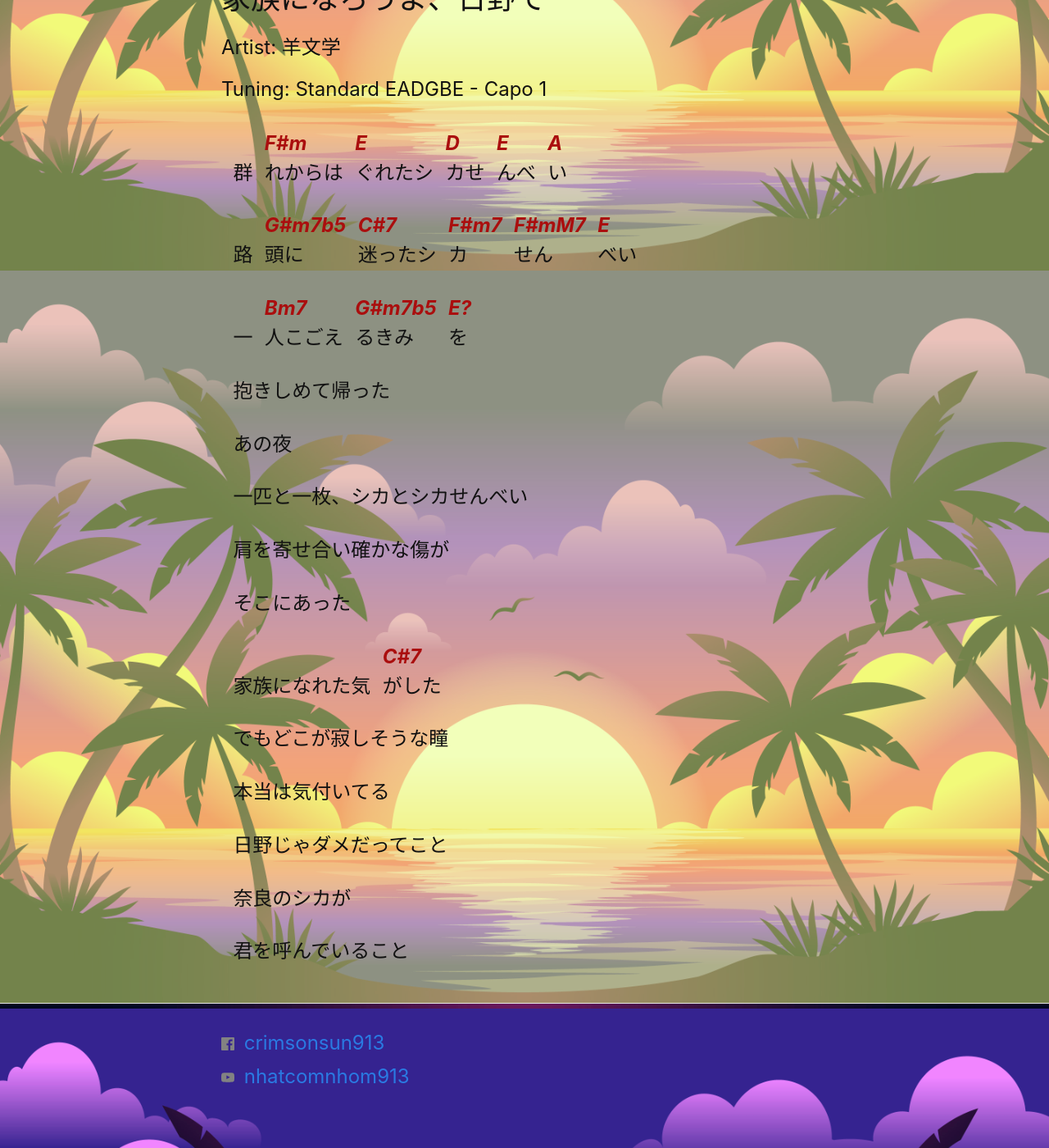
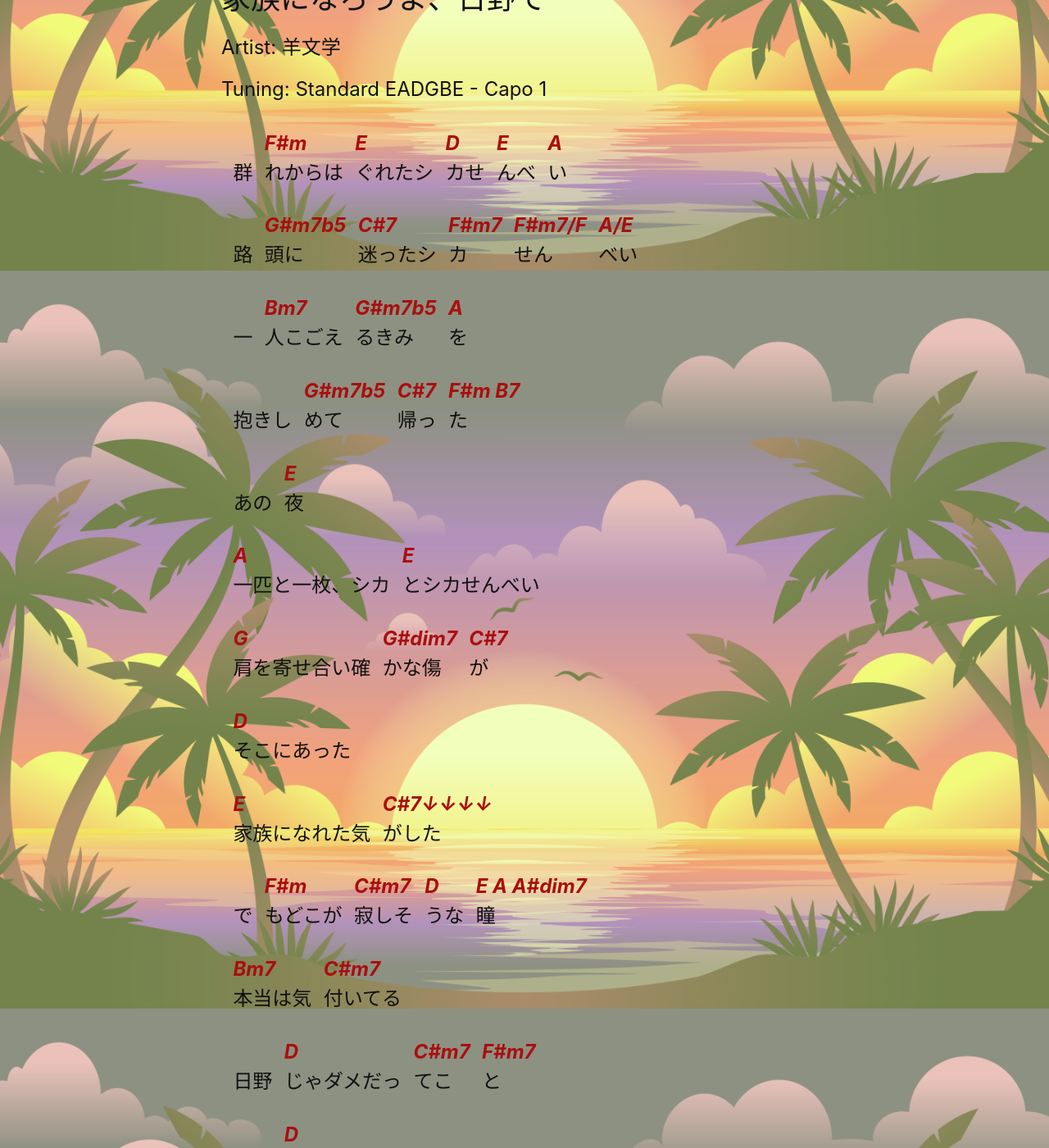
Before and after one commit to CrimsonSunTonic/CrimsonSunTonic.github.io, a Jekyll site: the page built from _posts/2024-7-25-ShikaNoKoEP4insertSong.markdown, in a window 1280 px wide and 1400 px high, scrolled down 570 px. Shown: the whole window at 82% size. Built offline with Jekyll 4.4.1, drawn with Linux system fonts in a browser that asks for light colours; some of the changed text lies outside the part shown.

Commit message:
update shika chord

```diff
--- a/_posts/2024-7-25-ShikaNoKoEP4insertSong.markdown
+++ b/_posts/2024-7-25-ShikaNoKoEP4insertSong.markdown
@@ -9,18 +9,18 @@ youtube: "https://www.youtube.com/embed/_IlO7xuwalg"
 ---
 
 群[F#m]れからは[E]ぐれたシ[D]カせ[E]んべ[A]い
-路[G#m7b5]頭に[C#7]迷ったシ[F#m7]カ[F#mM7]せん[E]べい
-一[Bm7]人こごえ[G#m7b5]るきみ[E?]を
-抱きしめて帰った
-あの夜
+路[G#m7b5]頭に[C#7]迷ったシ[F#m7]カ[F#m7/F]せん[A/E]べい
+一[Bm7]人こごえ[G#m7b5]るきみ[A]を
+抱きし[G#m7b5]めて[C#7]帰っ[F#m B7]た
+あの[E]夜
 
-一匹と一枚、シカとシカせんべい
-肩を寄せ合い確かな傷が
-そこにあった
-家族になれた気[C#7]がした
+[A]一匹と一枚、シカ[E]とシカせんべい
+[G]肩を寄せ合い確[G#dim7]かな傷[C#7]が
+[D]そこにあった
+[E]家族になれた気[C#7↓↓↓↓]がした
 
-でもどこが寂しそうな瞳
-本当は気付いてる
-日野じゃダメだってこと
-奈良のシカが
-君を呼んでいること
+で[F#m]もどこが[C#m7]寂しそ[D]うな[E A A#dim7]瞳
+[Bm7]本当は気[C#m7]付いてる
+日野[D]じゃダメだっ[C#m7]てこ[F#m7]と
+奈良[D]のシカが
+君[E↓↓↓]を呼んでいるこ[A~]と
```
